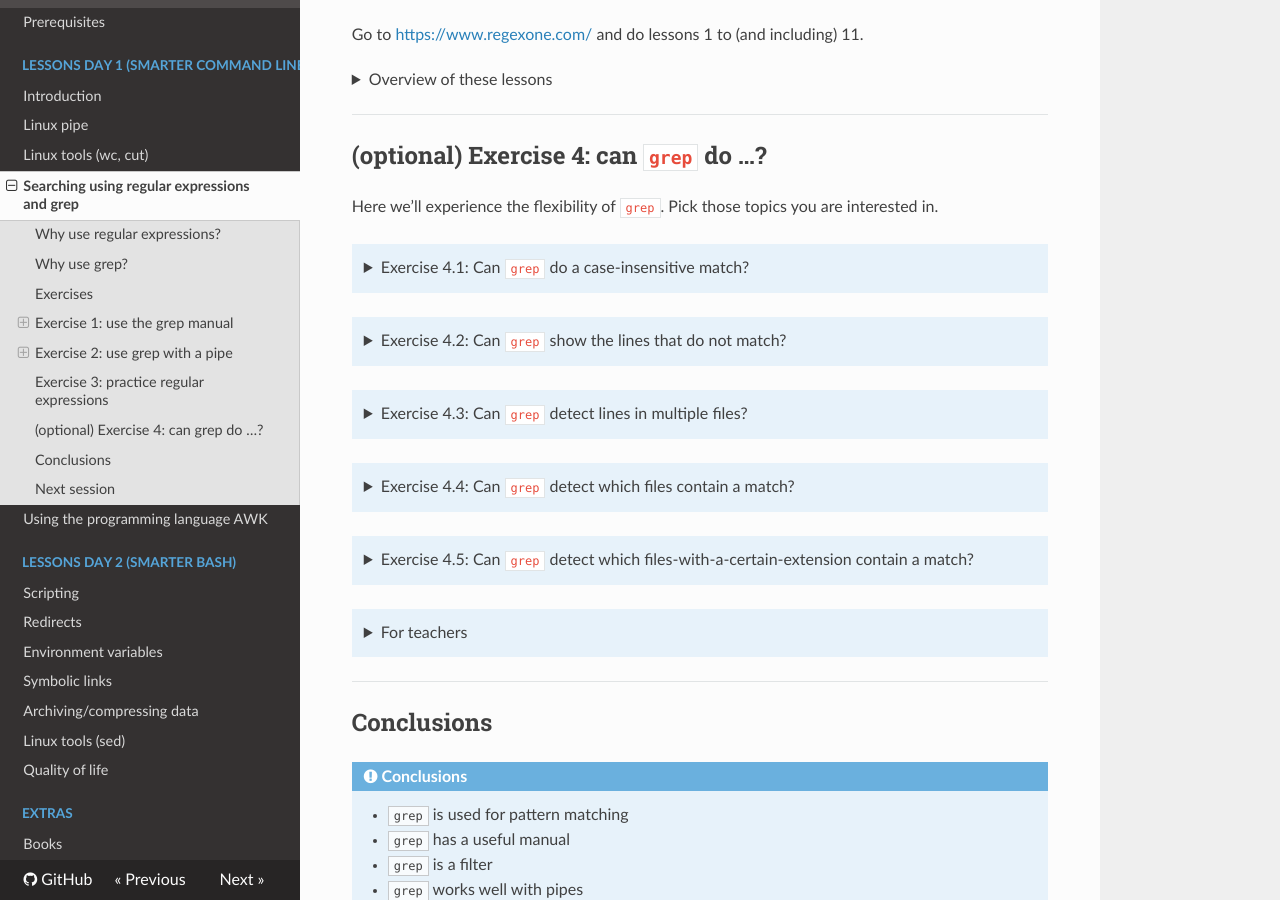
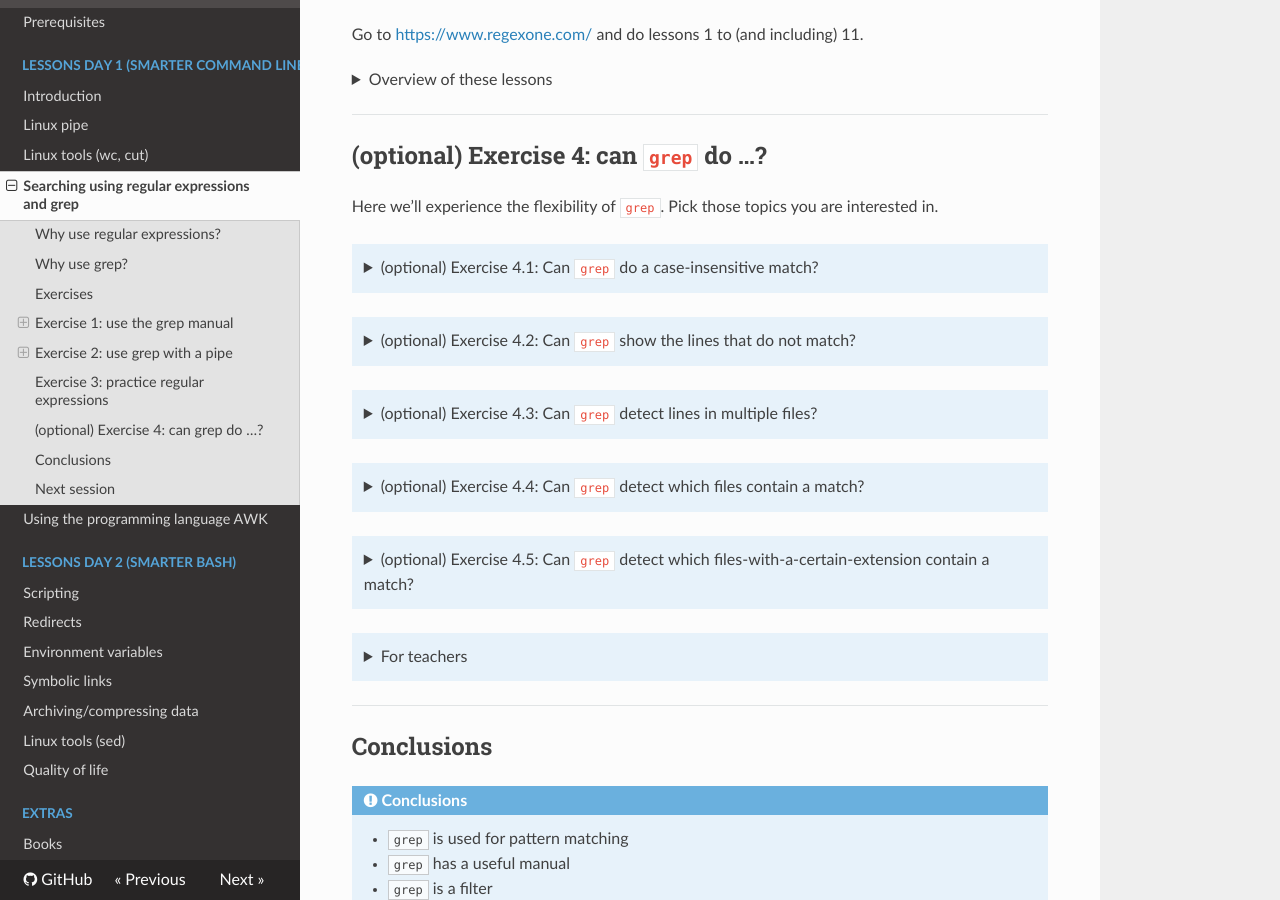
Before and after one commit to UPPMAX/linux-command-line-201, an MkDocs documentation site: the page built from docs/sessions/regular_expressions_and_grep/README.md, in a window 1280 px wide and 900 px high, scrolled down 3192 px. Built offline with MkDocs 1.6.1, drawn with Linux system fonts in a browser that asks for light colours; nearby versions of some CDN libraries.

Commit message:
Show that questions are optional

````diff
--- a/docs/sessions/regular_expressions_and_grep/README.md
+++ b/docs/sessions/regular_expressions_and_grep/README.md
@@ -241,7 +241,7 @@ and do lessons 1 to (and including) 11.
 Here we'll experience the flexibility of `grep`.
 Pick those topics you are interested in.
 
-??? seealso "Exercise 4.1: Can `grep` do a case-insensitive match?"
+??? seealso "(optional) Exercise 4.1: Can `grep` do a case-insensitive match?"
 
     Can `grep` do a case-insensitive match?
 
@@ -277,7 +277,7 @@ Pick those topics you are interested in.
 
         <!-- markdownlint-enable MD013 -->
 
-??? seealso "Exercise 4.2: Can `grep` show the lines that do not match?"
+??? seealso "(optional) Exercise 4.2: Can `grep` show the lines that do not match?"
 
     Can `grep` show the lines that **do not** match?
 
@@ -297,7 +297,7 @@ Pick those topics you are interested in.
         man grep | grep --invert-match " "
         ```
 
-??? seealso "Exercise 4.3: Can `grep` detect lines in multiple files?"
+??? seealso "(optional) Exercise 4.3: Can `grep` detect lines in multiple files?"
 
     Can `grep` detect lines in multiple files?
 
@@ -318,7 +318,7 @@ Pick those topics you are interested in.
         grep --recursive "ubuntu"
         ```
 
-??? seealso "Exercise 4.4: Can `grep` detect which files contain a match?"
+??? seealso "(optional) Exercise 4.4: Can `grep` detect which files contain a match?"
 
     Can `grep` detect which files contain a match?
 
@@ -342,7 +342,7 @@ Pick those topics you are interested in.
 
 <!-- markdownlint-disable MD013 --><!-- Indeed a long title, hence will break 80 characters per line -->
 
-??? seealso "Exercise 4.5: Can `grep` detect which files-with-a-certain-extension contain a match?"
+??? seealso "(optional) Exercise 4.5: Can `grep` detect which files-with-a-certain-extension contain a match?"
 
     <!-- markdownlint-enable MD013 -->
 
````
